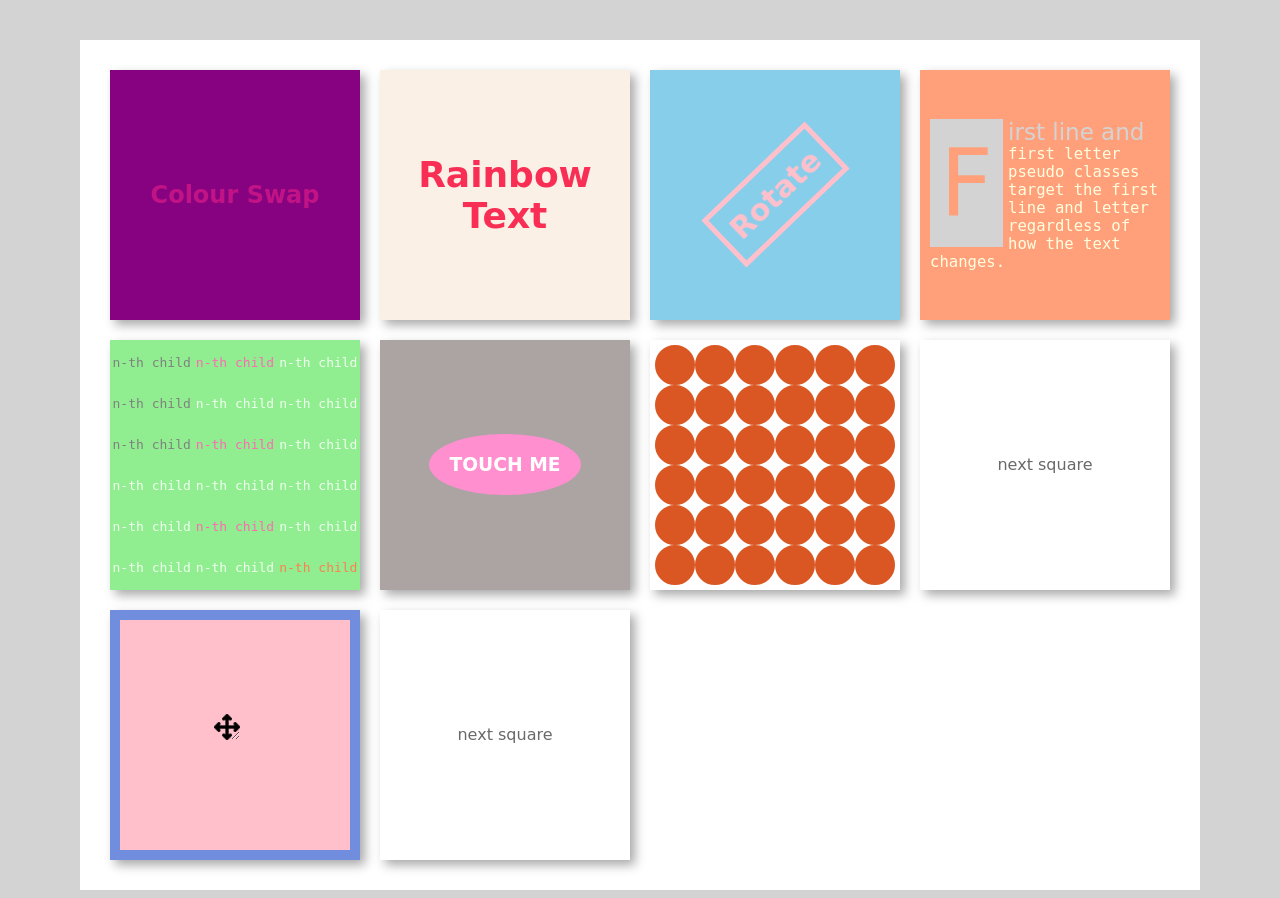
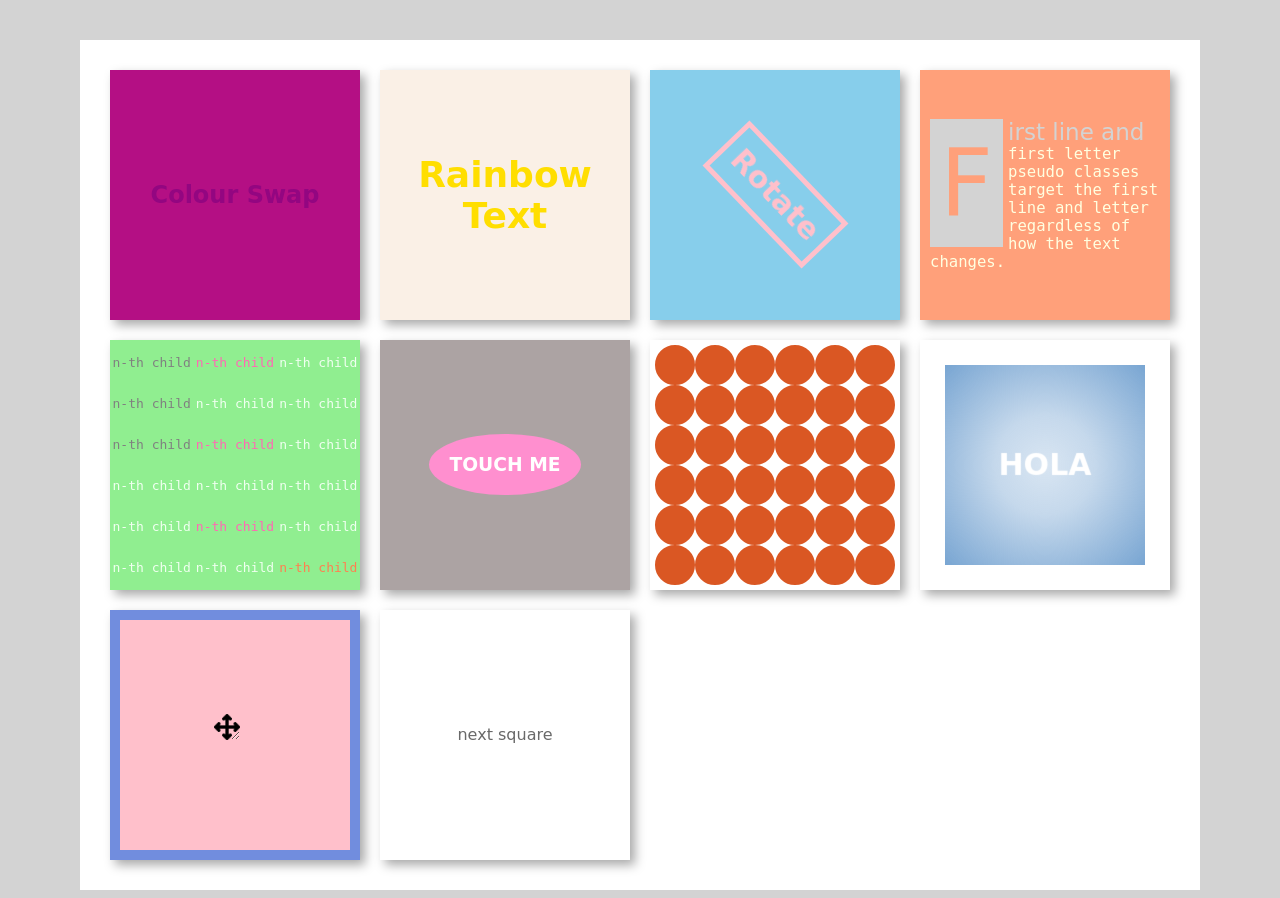
Before and after one commit to janemaguire/js-squares, a PHP site: page / in a window 1280 px wide. Shown: the part 313-1211 px from the top of the page. Run offline with PHP 8.4, Linux system fonts and the light colour scheme; some web fonts are replaced.

Commit message:
ADDED: fade in greetings

```diff
--- a/index.html
+++ b/index.html
@@ -108,8 +108,23 @@
                         <div class="pop"></div>
                       </div>
                   </div>
-                  <div class="square">
-                      next square
+                  <div class="square zoomcontainer">
+                      <div class="header">
+                        <div class="clr"></div>
+                      </div>
+                      <div class="sp-container">
+                        <div class="sp-content">
+                          <h2 class="frame-1">HELLO</h2>
+                          <h2 class="frame-2">BONJOUR</h2>
+                          <h2 class="frame-3">HOLA</h2>
+                          <h2 class="frame-4">SALAAM</h2>
+                          <h2 class="frame-5">NI HAU</h2>
+                          <h2 class="frame-6">NAMASTE</h2>
+                          <h2 class="frame-7">MERHABA</h2>
+                          <h2 class="frame-8">OLÀ</h2>
+                          <h2 class="frame-9">:)</h2>
+                        </div>
+                      </div>
                   </div>
                   <div class="square scrollsquare">
                       <div id="outside"><div id="inside"></div></div>
--- a/squares.css
+++ b/squares.css
@@ -195,3 +195,110 @@
       background-image: url('images/arrow.png');
     }
   }
+
+/*ZOOM FOCUS TEXT*/
+
+
+.zoomcontainer{
+	position: relative;
+	overflow:hidden;
+}
+
+.sp-container {
+	position: relative;
+	top: 0px;
+	left: 0px;
+	width: 200px;
+	height: 200px;
+	z-index: 0;
+
+	background: radial-gradient(rgba(63, 127, 191, 0.2), rgba(63, 127, 191, 0.3) 35%, rgba(63, 127, 191, 0.7));
+}
+.sp-content {
+	position: absolute;
+	width: 100%;
+	height: 100%;
+	left: 0px;
+	top: 0px;
+	z-index: 1000;
+}
+.sp-container h2 {
+	position: absolute;
+	top: 50%;
+	line-height: 100px;
+	height: 90px;
+	margin-top: -50px;
+	font-size: 30px;
+	width: 100%;
+	text-align: center;
+	color: transparent;
+	animation: blurFadeInOut 3s ease-in backwards;
+}
+.sp-container h2.frame-1 {
+	animation-delay: 1s;
+}
+.sp-container h2.frame-2 {
+	animation-delay: 4s;
+}
+.sp-container h2.frame-3 {
+	animation-delay: 7s;
+}
+.sp-container h2.frame-4 {
+	animation-delay: 10s;
+}
+.sp-container h2.frame-5 {
+	animation-delay: 13s;
+}
+.sp-container h2.frame-6 {
+	animation-delay: 16s;
+}
+.sp-container h2.frame-7 {
+	animation-delay: 19s;
+}
+.sp-container h2.frame-8 {
+	animation-delay: 22s;
+}
+.sp-container h2.frame-9 {
+	animation-delay: 25s;
+  color: white;
+  font-size: 100px;
+  font-family: arial;
+}
+
+
+/**/
+@-webkit-keyframes blurFadeInOut{
+	0%{
+		opacity: 0;
+		text-shadow: 0px 0px 40px #fff;
+		-webkit-transform: scale(1.3);
+	}
+	20%,75%{
+		opacity: 1;
+		text-shadow: 0px 0px 1px #fff;
+		-webkit-transform: scale(1);
+	}
+	100%{
+		opacity: 0;
+		text-shadow: 0px 0px 50px #fff;
+		-webkit-transform: scale(0);
+	}
+}
+
+@keyframes blurFadeInOut{
+	0%{
+		opacity: 0;
+		text-shadow: 0px 0px 40px #fff;
+		transform: scale(1.3);
+	}
+	20%,75%{
+		opacity: 1;
+		text-shadow: 0px 0px 1px #fff;
+		transform: scale(1);
+	}
+	100%{
+		opacity: 0;
+		text-shadow: 0px 0px 50px #fff;
+		transform: scale(0);
+	}
+}
```
